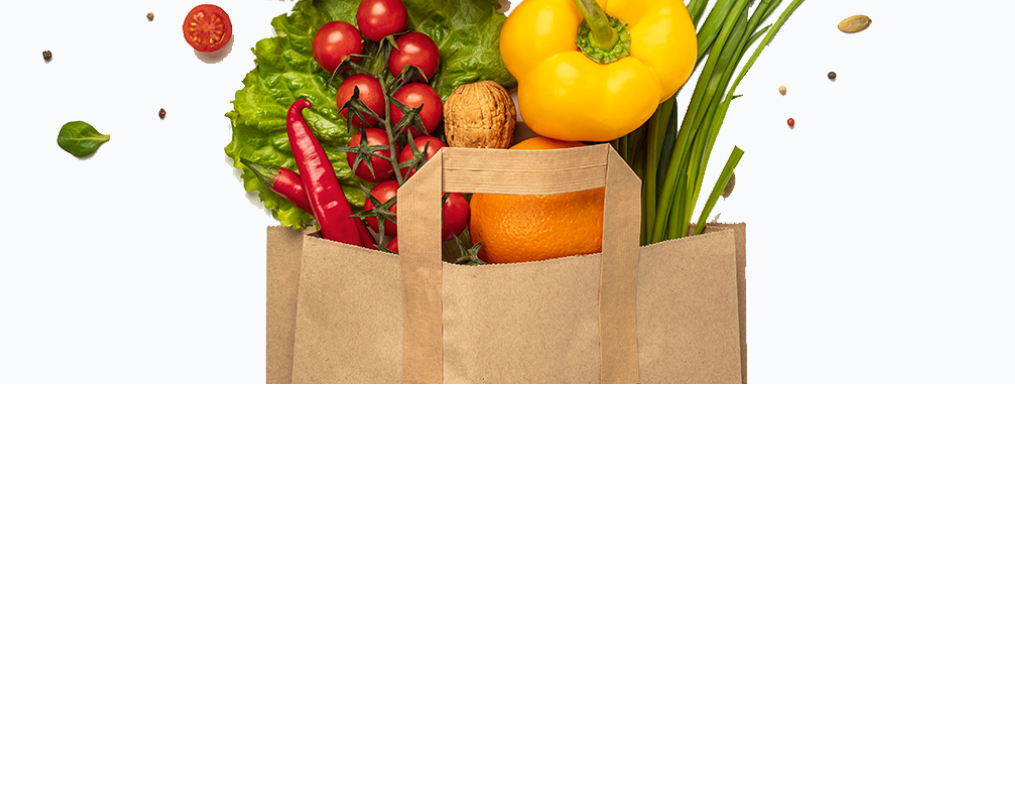
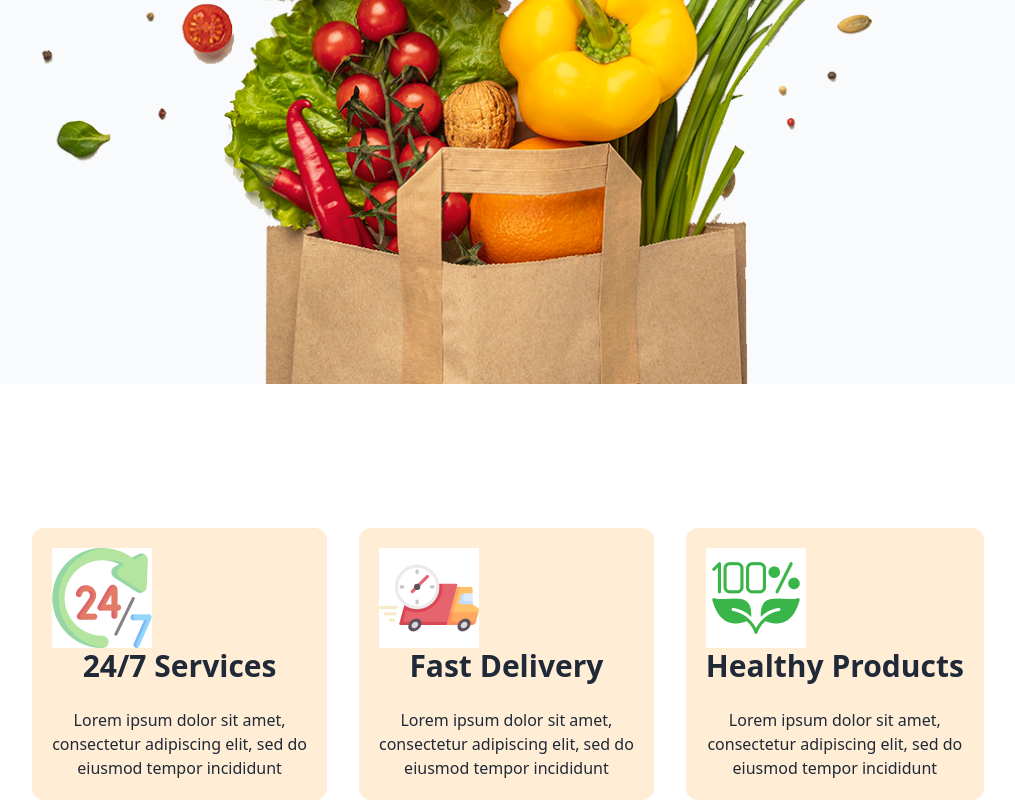
Before and after one commit to Anterdas1/third-assiment, a plain HTML site: page index.html in a window 1280 px wide. Shown: the part 663-1463 px from the top of the page, without its empty margins (132-1147 px from the left). Before the commit the page ends 1047 px from the top, so only its background shows below. Drawn offline with nearby package versions, Linux system fonts and the light colour scheme.

Commit message:
addd cird

```diff
--- a/index.html
+++ b/index.html
@@ -50,7 +50,28 @@
        </section>
     </header>
     <main>
+       <!-- Services -->
+        <section class="flex justify-center mx-auto mt-36 gap-8">
+          <div class="bg-orange-100 grid items-center rounded-xl p-5">
+            <img class="bg-white flex justify-center" src="./c2-assets/service.png" alt="">
+            <h1 class="text-3xl font-bold text-center">24/7 Services</h1>
+            <br>
+            <p class="text-center">Lorem ipsum dolor sit amet, <br> consectetur adipiscing elit, sed do <br> eiusmod tempor incididunt</p>
+          </div>
+          <div class="bg-orange-100 grid items-center rounded-xl p-5">
+            <img class="bg-white flex justify-center" src="./c2-assets/delivery.png" alt="">
+            <h1 class="text-3xl font-bold text-center">Fast Delivery</h1>
+            <br>
+            <p class="text-center">Lorem ipsum dolor sit amet, <br> consectetur adipiscing elit, sed do <br> eiusmod tempor incididunt</p>
+          </div>
+          <div class="bg-orange-100 grid items-center rounded-xl p-5">
+            <img class="bg-white flex justify-center" src="./c2-assets/healthy.png" alt="">
+            <h1 class="text-3xl font-bold text-center">Healthy Products</h1>
+            <br>
+            <p class="text-center">Lorem ipsum dolor sit amet, <br> consectetur adipiscing elit, sed do <br> eiusmod tempor incididunt</p>
+          </div>
 
+        </section>
     </main>
     <footer>
 
```
